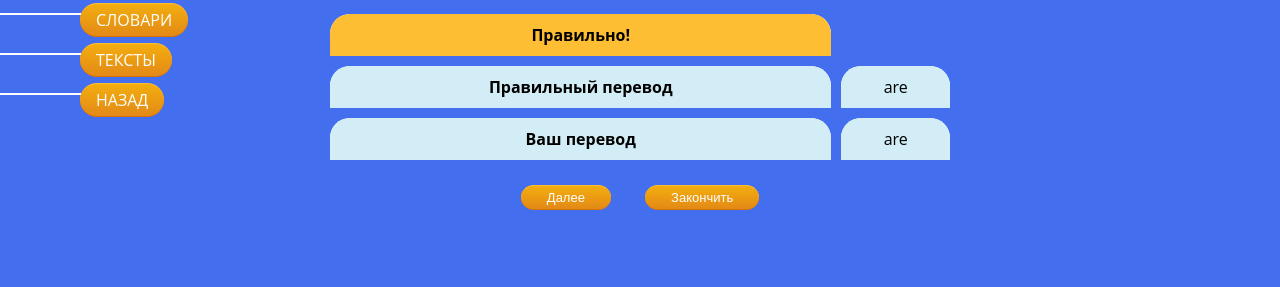
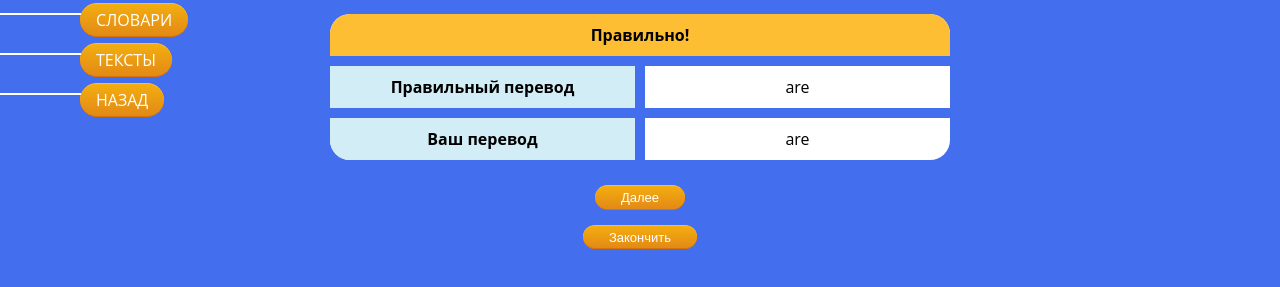
Before and after one commit to PolinkaLa/wordfitness-server-version, a plain HTML site: page Режим перевод-слово2.html in a window 1280 px wide. Shown: the part 237-524 px from the top of the page. Drawn offline with Linux system fonts and the light colour scheme.

Commit message:
Polina's correction for two last commits

```diff
--- a/Режим перевод-слово2.html
+++ b/Режим перевод-слово2.html
@@ -42,31 +42,33 @@
             <table>
 
                 <tbody><tr>
-                    <td bgcolor="#FDBE33"  class="bcenter middle">
+                    <td colspan="2" bgcolor="#FDBE33"  class="bcenter middle">
                         <b>Правильно!</b></td>
                 </tr>
                 <tr>
-                    <td bgcolor="#D3EDF6"  class="bcenter middle">
+                    <td width="50%" bgcolor="#D3EDF6"  class="middle">
                         <b>Правильный перевод</b></td>
-                    <td bgcolor="#D3EDF6"  class="bcenter middle">are</td>
+                    <td class="middle">are</td>
                 </tr>
                 <tr>
-                    <td bgcolor="#D3EDF6"  class="bcenter middle">
+                    <td width="50%" bgcolor="#D3EDF6"  class="nleft middle">
                         <b>Ваш перевод</b></td>
-                    <td bgcolor="#D3EDF6"  class="bcenter middle">are</td>
+                    <td class="nright middle">are</td>
             </tr></tbody></table>
 
             </div>
-            <div class="middle">
+
             <form method="post">
                 <input type="hidden" name="modeTranslateToWordId" value="4">
+				<div class="middle">
                 <button class="button3" name="action" value="translateToWordAsk">Далее</button>
-
+                </div>
+				<div class="middle">
                     <button class="button3" name="action" value="translateToWordEnd">Закончить</button>
-
+                </div>
             </form>
 
-        </div>
+
 
 
 
```
Also changed, not shown: Режим варианты ответа (вопрос)2.html (+2 -2 lines), Режим перевод-слово1.html (+3 -2 lines).
